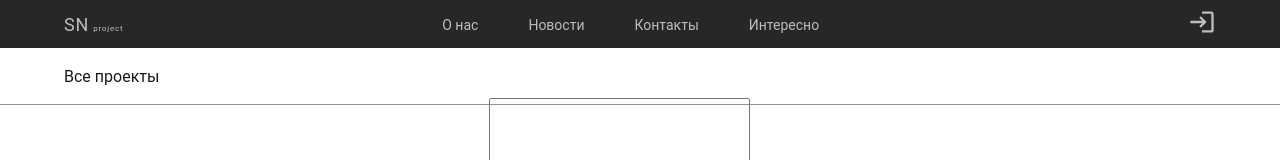
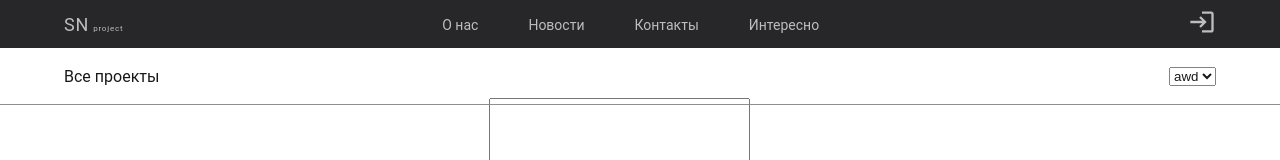
Before and after one commit to Sokha93/landing-page, a React (Create React App) app: page / in a window 1280 px wide. Shown: the top 160 px of the page. Built offline with nearby package versions, Linux system fonts and the light colour scheme; a web font is replaced by a local one.

Commit message:
fixed last mistake, gona work with paralax in the next unit

```diff
--- a/src/components/stickyHeader/index.jsx
+++ b/src/components/stickyHeader/index.jsx
@@ -10,30 +10,30 @@ const StickyHeader = () => {
 
     const classes = {
         sticky: {
-            backgroundColor: '#fff',
             background: isSticky
             ? '#fff'
             : '',
             width: '100%',
             top: isSticky ? 0 : '48px',
-            zIndex: 999,
+            zIndex: 10,
             height: '56px',
-            display: 'flex',
-            alignItems: 'center',
             borderBottom: '1px solid #838387',
             opacity: 0.9,
             position: isSticky
             ? 'fixed'
             : 'absolute'
         },
-        stickyBlock: {
-            backgroundColor: 'green'
+        container: {
+            display: 'flex',
+            alignItems: 'center',
+            justifyContent: 'space-between',
+            height: '100%'
         }
     }
 
     const handleScroll = () => {
         const windowScroll = window.scrollY;
-        if(windowScroll > 10){
+        if(windowScroll > 48){
             setIsSticky(true);
         }else {
             setIsSticky(false);
@@ -46,14 +46,15 @@ const StickyHeader = () => {
     },[])
 
     return (
-        <div>
-            <div style={classes.sticky}>
-                <Container>
-                    <div className={classes.stickyBlock}>
-                        <a>{ t.all_projects }</a>
-                    </div>
-                </Container>
-            </div>
+        <div style={classes.sticky}>
+            <Container style={classes.container}>
+                <a style={{color: '#000'}}>{ t.all_projects }</a>
+                <select name="" id="">
+                    <option value="">awd</option>
+                    <option value="">awd</option>
+                    <option value="">awd</option>
+                </select>
+            </Container>
         </div>
     )
 };
```
